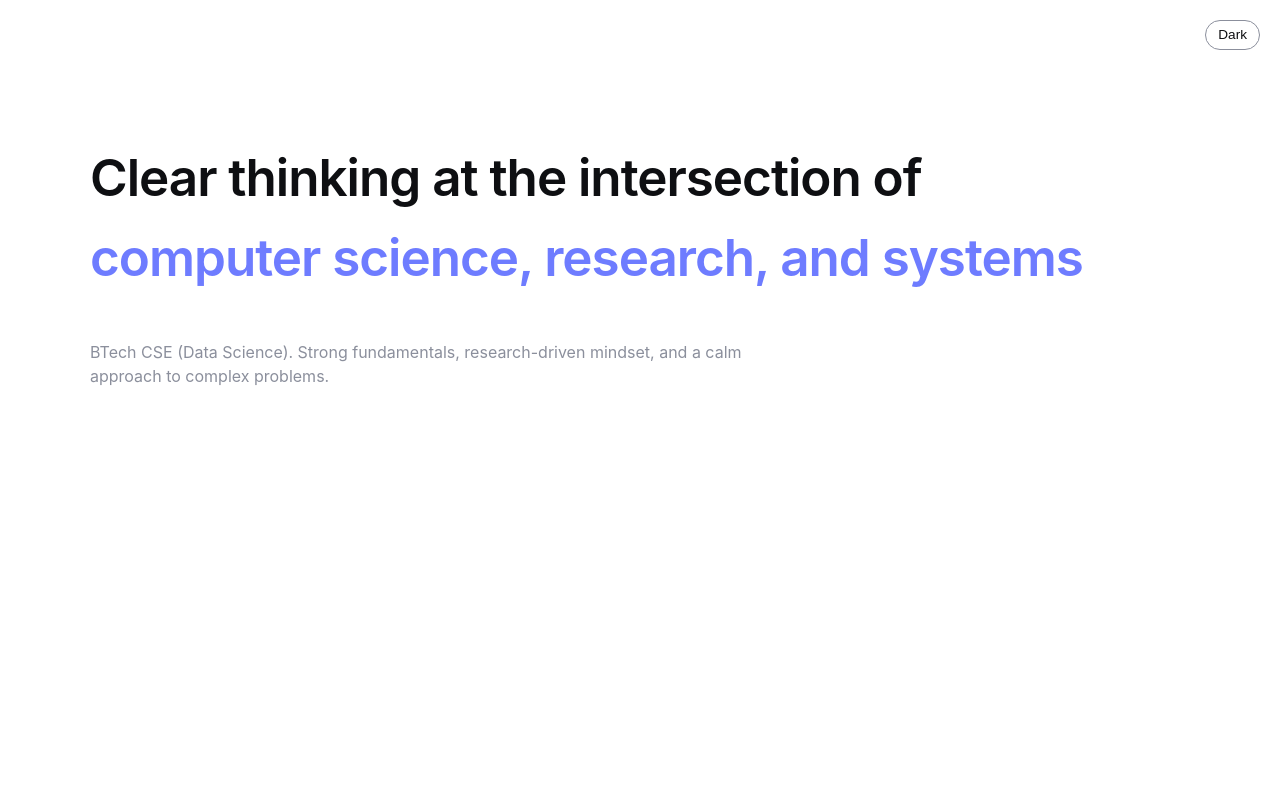
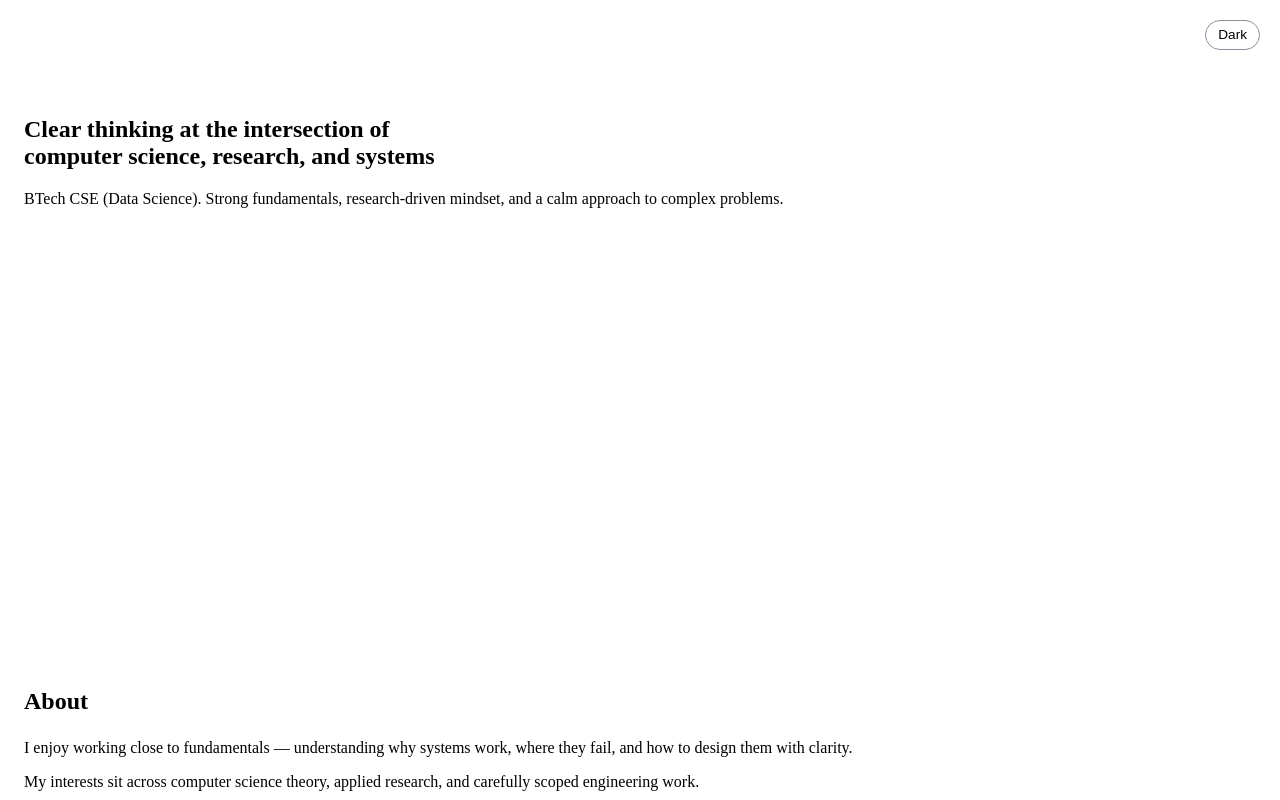
Before and after one commit to ApoorvaRaman/portfolio, a React (Vite) app: page / in a window 1280 px wide. Shown: the top 800 px of the page. Built offline with nearby package versions, Linux system fonts and the light colour scheme.

Commit message:
Updated theme.css
Replaced everything.

```diff
--- a/src/styles/theme.css
+++ b/src/styles/theme.css
@@ -3,44 +3,17 @@
   --bg-light: #ffffff;
   --text-dark: #e6e7eb;
   --text-light: #0e0f12;
+  --bg: var(--bg-dark);
+  --text: var(--text-dark);
   --accent: #6e7cff;
   --muted: #8b8f9c;
   --max-width: 1100px;
 }
 html[data-theme="dark"] {
-  background: var(--bg-dark);
-  color: var(--text-dark);
+  --bg: var(--bg-dark);
+  --text: var(--text-dark);
 }
 html[data-theme="light"] {
-  background: var(--bg-light);
-  color: var(--text-light);
+  --bg: var(--bg-light);
+  --text: var(--text-light);
 }
-body {
-  font-family: Inter, system-ui, -apple-system, sans-serif;
-  line-height: 1.55;
-  -webkit-font-smoothing: antialiased;
-}
-h1 {
-  font-size: clamp(2.2rem, 4vw, 3.2rem);
-  font-weight: 600;
-  letter-spacing: -0.02em;
-}
-h2 {
-  font-size: 1.4rem;
-  font-weight: 500;
-}
-h3 {
-  font-size: 1.1rem;
-  font-weight: 500;
-}
-p {
-  max-width: 65ch;
-  color: var(--muted);
-}
-.accent {
-  color: var(--accent);
-}
-.container {
-  max-width: var(--max-width);
-  margin: 0 auto;
-}
```
